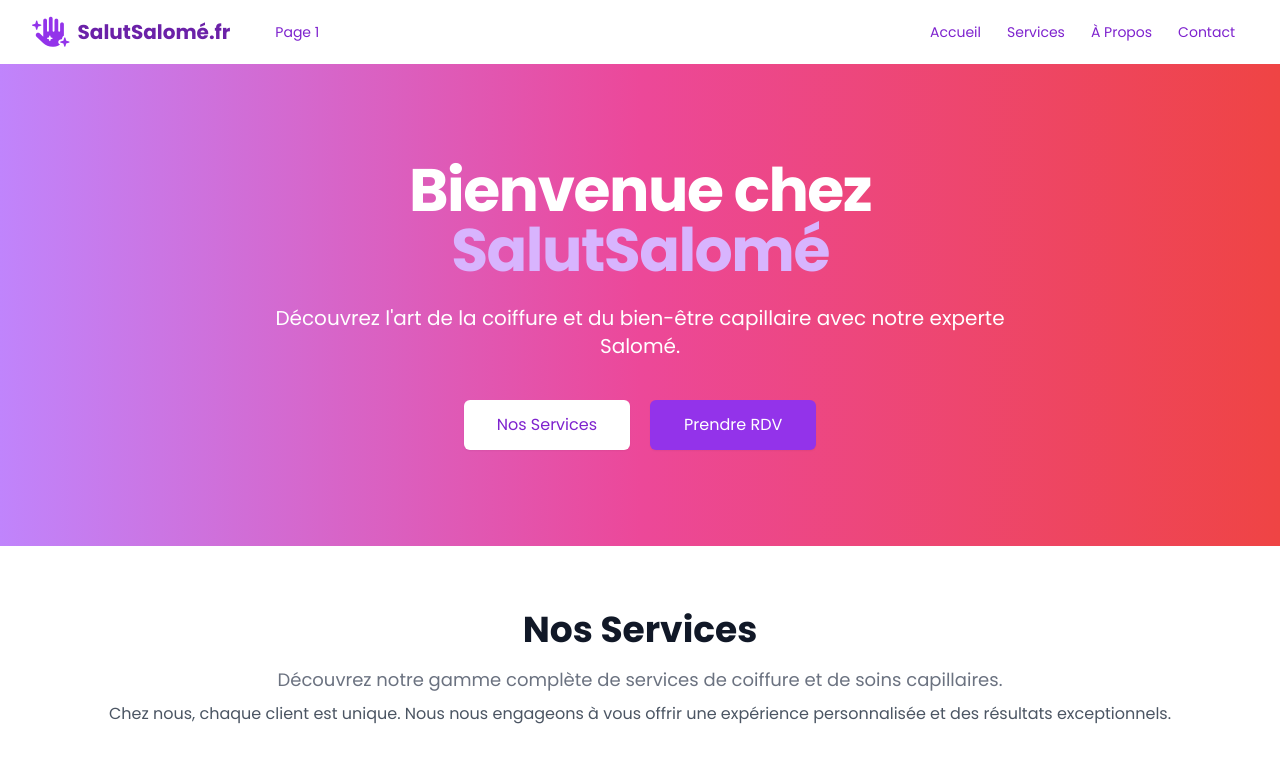
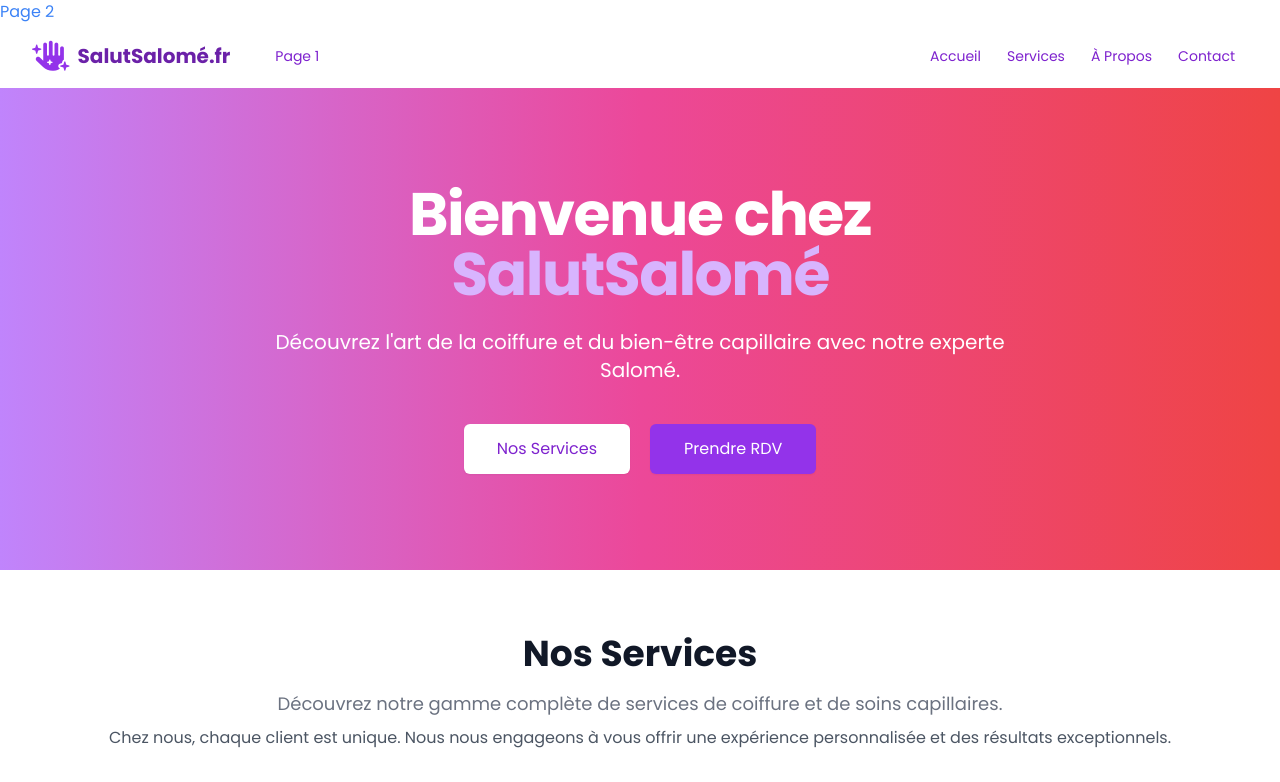
Before and after one commit to Cdz-test/salutsalome, a plain HTML site: page index.html in a window 1280 px wide. Shown: the top 782 px of the page. Drawn offline with nearby package versions, Linux system fonts and the light colour scheme.

Commit message:
Update index.html

```diff
--- a/index.html
+++ b/index.html
@@ -18,7 +18,7 @@
     </style>
 <meta name="description" content="Découvrez l'art de la coiffure et du bien-être capillaire avec notre experte Salomé."></head>
 <body class="bg-gradient-to-r from-pink-50 to-purple-50">
-    <nav class="bg-white shadow-lg">
+    <nav class="bg-white shadow-lg"><a href="#" data-page-id="66be88d6d041e07f9cb2551c" id="page-link" class="text-gray-700 hover:text-blue-500">Page 2</a>
         <div class="max-w-7xl mx-auto px-4 sm:px-6 lg:px-8">
             <div class="flex justify-between h-16">
                 <div class="flex-shrink-0 flex items-center">
```
